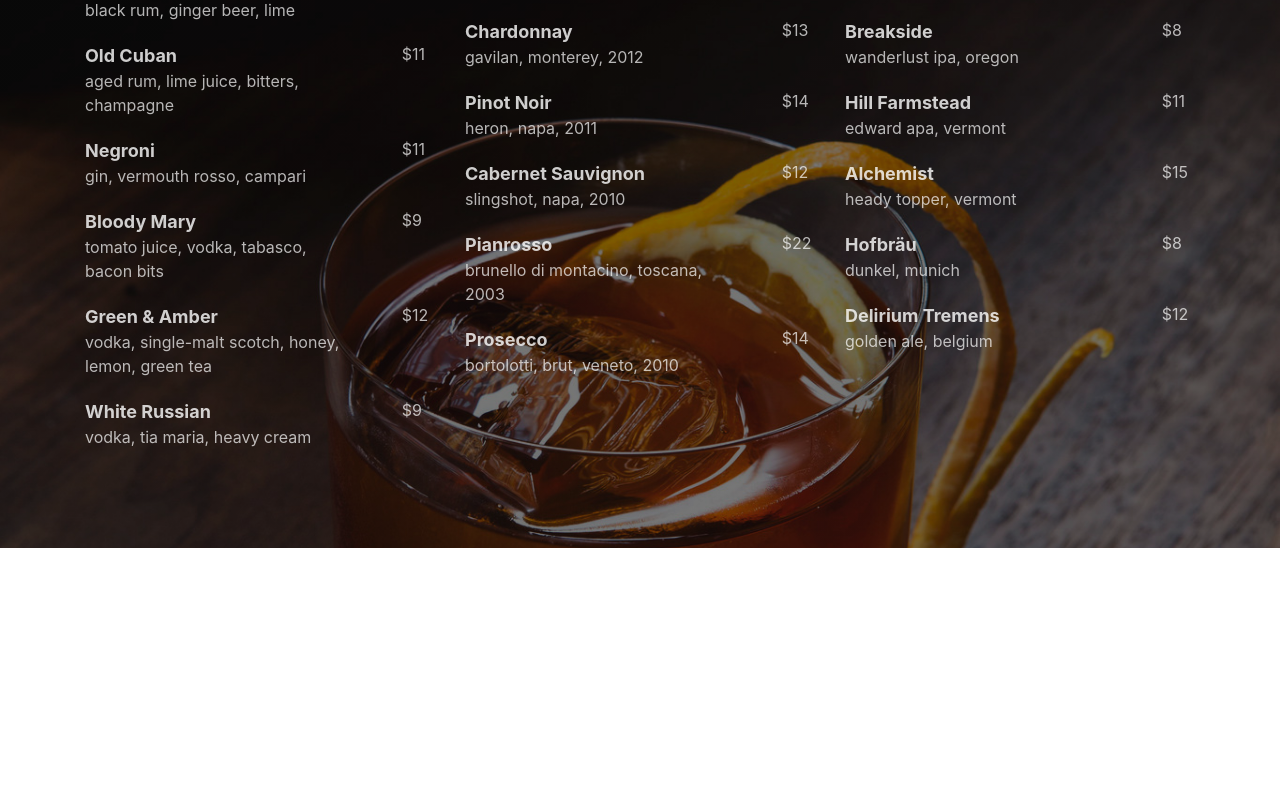
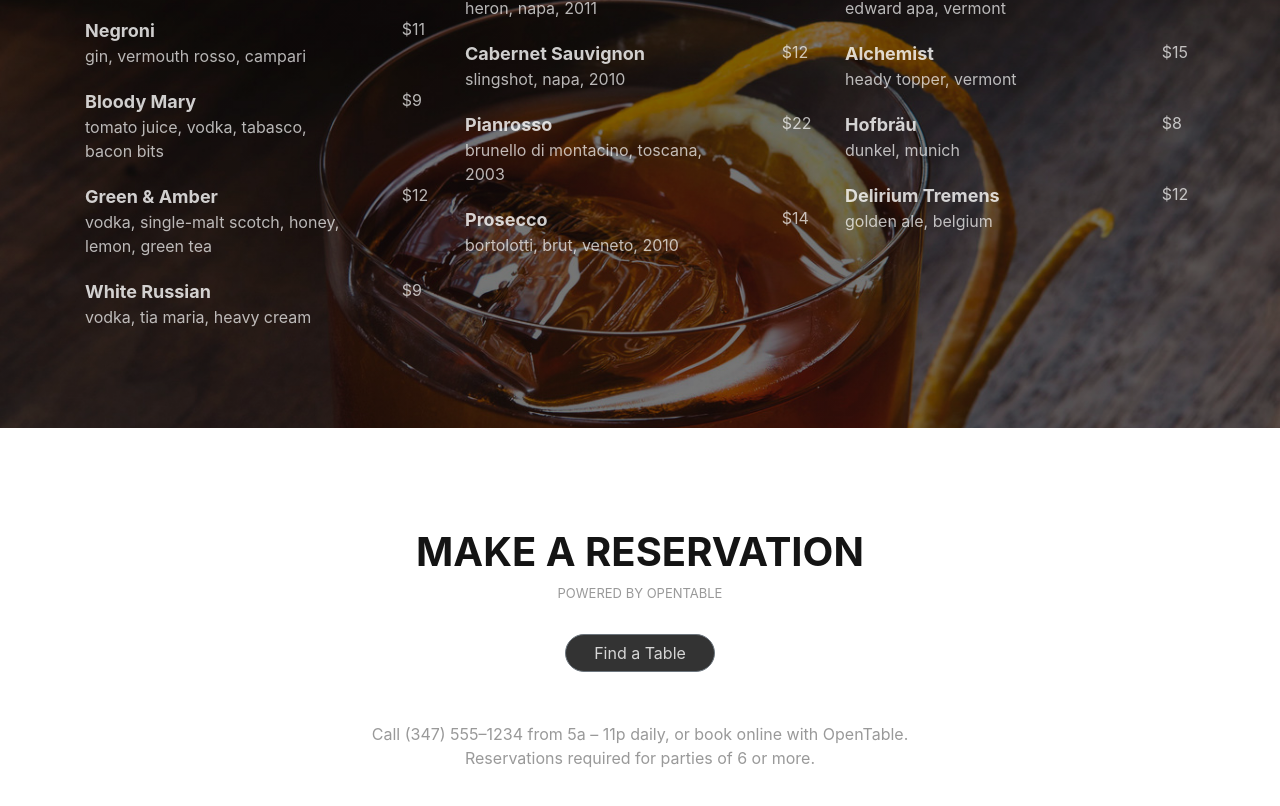
Before and after one commit to AhmedIbrahimHamed/Pacific-Traven, a React (Create React App) app: page / in a window 1280 px wide. Shown: the part 4126-4932 px from the top of the page. Before the commit the page ends 4674 px from the top, so only its background shows below. Built offline with nearby package versions, Linux system fonts and the light colour scheme.

Commit message:
Added Reservations component

```diff
--- a/src/components/Home/Home.module.scss
+++ b/src/components/Home/Home.module.scss
@@ -3,13 +3,13 @@
 .homeContainer {
   background    : linear-gradient(rgba(0, 0, 0, 0.3), rgba(0, 0, 0, 0.3)), url(../../assets/header-Image.jpg) no-repeat center/cover;
   width         : 100%;
-  height        : 140vh;
+  height        : 900px;
   display       : flex;
   flex-direction: column;
   align-items   : center;
 
   @media screen and (max-width: $media-sm) {
-    height: 100vh;
+    height: 700px;
   }
 }
 
--- a/src/components/Menu/Menu.js
+++ b/src/components/Menu/Menu.js
@@ -289,8 +289,6 @@ function Menu() {
             {mains()}
 
         </Container>
-
-
     )
 }
 
--- /dev/null
+++ b/src/components/Reservations/Reservations.js
@@ -0,0 +1,25 @@
+import React from 'react';
+import { Button } from 'reactstrap';
+import styles from './Reservations.module.scss';
+
+function Reservations() {
+    return (
+        <section className={styles.reservationContainer}>
+            <h1 className={styles.reservationTitle}>MAKE A RESERVATION</h1>
+
+            <p className={`${styles.reservationText} ${styles.reservationOpenTableText}`}>POWERED BY OPENTABLE</p>
+
+            <div>
+
+                <a target="_blank" href="https://www.opentable.com/restref/client/?rid=1000&restref=1000&corrid=d44d614f-73db-44b1-bd97-4321af92bb86">
+                    <Button className={styles.reservationButton}>Find a Table</Button>
+                </a>
+            </div>
+
+            <p className={styles.reservationText}>Call (347) 555–1234 from 5a – 11p daily, or book online with OpenTable.</p>
+            <p className={styles.reservationText}>Reservations required for parties of 6 or more.</p>
+        </section>
+    )
+}
+
+export default Reservations
--- /dev/null
+++ b/src/components/Reservations/Reservations.module.scss
@@ -0,0 +1,33 @@
+@import '../../Shared/varbs.scss';
+
+.reservationContainer {
+    display: flex;
+    flex-direction: column;
+    justify-content: center;
+    text-align: center;
+    margin-top: 100px;
+    margin-bottom: 70px;
+}
+
+.reservationTitle {
+    color: rgba($color: $blackColor, $alpha: 0.92);
+    font-weight: bold;
+}
+
+.reservationOpenTableText {
+    font-size: 13px;
+}
+
+.reservationButton {
+    width: 150px;
+    border-radius: 20px;
+    margin-top: 30px;
+    margin-bottom: 50px;
+    background-color: rgba($color: $blackColor, $alpha: 0.8);
+    color: rgba($color: $whiteColor, $alpha: 0.8);
+
+}
+
+.reservationText {
+    color: rgba($color: $grayColor, $alpha: 0.8);
+}
--- a/src/components/Resturant/Slider/Slider.module.scss
+++ b/src/components/Resturant/Slider/Slider.module.scss
@@ -1,7 +1,7 @@
 @import '../../../Shared/varbs.scss';
 
 .sliderImg {
-    height: 100vh;
+    height: 900px;
 
     @media screen and (max-width: $media-lg) {
         height: 100%;
--- a/src/containers/Main/Main.js
+++ b/src/containers/Main/Main.js
@@ -3,6 +3,7 @@ import Home from '../../components/Home/Home'
 import Resturant from '../../components/Resturant/Resturant'
 import Menu from '../../components/Menu/Menu'
 import Drinks from '../../components/Drinks/Drinks'
+import Reservations from '../../components/Reservations/Reservations'
 
 export class Main extends Component {
 
@@ -22,6 +23,7 @@ export class Main extends Component {
                 <Resturant/>
                 <Menu/>
                 <Drinks/>
+                <Reservations/>
             </div>
         )
     }
```
